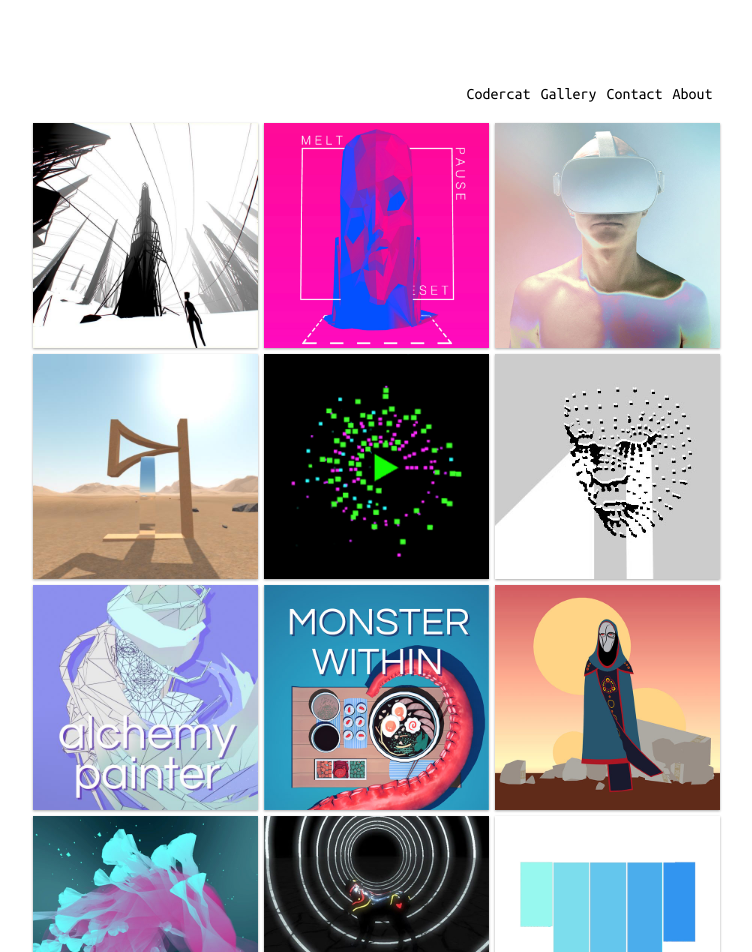
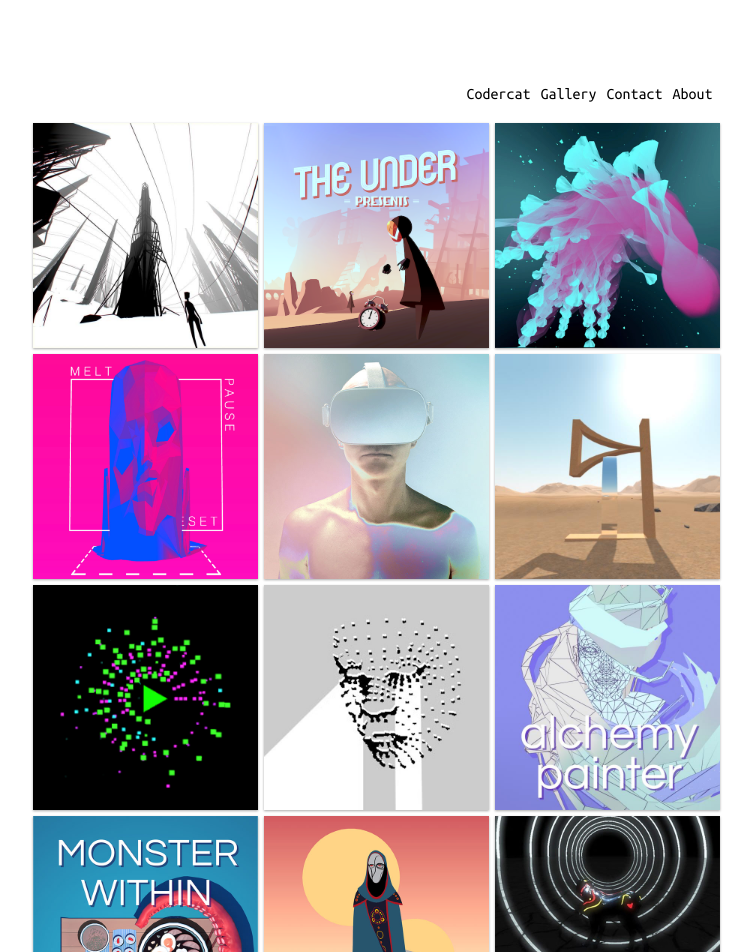
Before and after one commit to codercatclub/codercat, a React (Create React App) app: page / in a window 1280 px wide. Shown: the top 952 px of the page, without its empty margins (264-1016 px from the left). Built offline with nearby package versions, Linux system fonts and the light colour scheme; no server answers.

Commit message:
adding tup and resizing readme

```diff
--- a/src/constants/projects.js
+++ b/src/constants/projects.js
@@ -1,11 +1,27 @@
 export default [
   {
     name: 'DYING TO FIND',
-    description: 'A Web VR promo for our game, made with a-frame and three.js.',
+    description: 'A moody WebVR piece, where you find yourself stranded in the residues and routines of a past civilization. They may have lost their purpose, but you are dying to find it.',
     img: 'img/dying-to-find.jpg',
     entry: 'projects/dying-to-find/index.html',
     public: ['projects/dying-to-find'],
     route: 'dying-to-find',
+  },
+  {
+    name: 'THE UNDER PRESENTS',
+    description:
+      'In collaboration with Tender Claws. An immersive live theater experience in Virtual Reality.',
+    img: 'img/the-under-presents.png',
+    route: 'https://tenderclaws.com/theunderpresents',
+  },
+  {
+    name: 'MONSTER OR FRIEND',
+    description:
+      'Exploration of Inverse Kinematic animation for procedural creature design in WebVR. Is it a monster or a friend?',
+    img: 'img/monster-or-friend.jpg',
+    entry: 'projects/monster-or-friend/dist/index.html',
+    public: ['projects/monster-or-friend/dist'],
+    route: 'monster-or-friend',
   },
   {
     name: 'MELT',
@@ -41,6 +57,7 @@ export default [
     img: 'img/wifi-soundscapes.jpg',
     route: 'wifi-soundscapes/index.html',
   },
+
   {
     name: 'READ ME',
     description: 'An experiment of focus, featuring the anti use of eye tracking in the browser. Made with webgazer.js and three.js.',
@@ -71,15 +88,6 @@ export default [
     entry: 'projects/three-body/dist/index.html',
     public: ['projects/three-body/dist'],
     route: 'three-body',
-  },
-  {
-    name: 'MONSTER OR FRIEND',
-    description:
-      'Exploration of Inverse Kinematic animation for procedural creature design in WebVR. Is it a monster or a friend?',
-    img: 'img/monster-or-friend.jpg',
-    entry: 'projects/monster-or-friend/dist/index.html',
-    public: ['projects/monster-or-friend/dist'],
-    route: 'monster-or-friend',
   },
   {
     name: 'AI ANIMATION',
```
Also changed, not shown: public/img/readme.jpg, public/img/the-under-presents.png (added).
